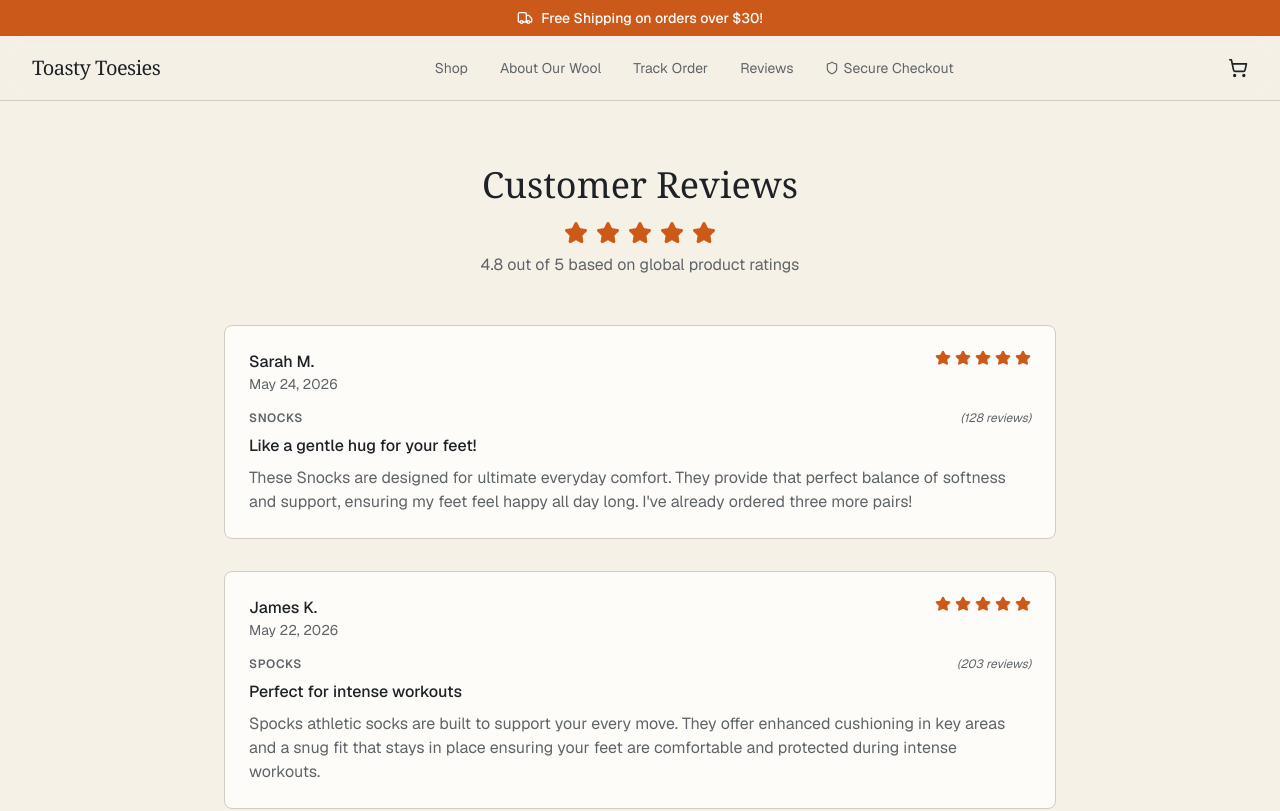
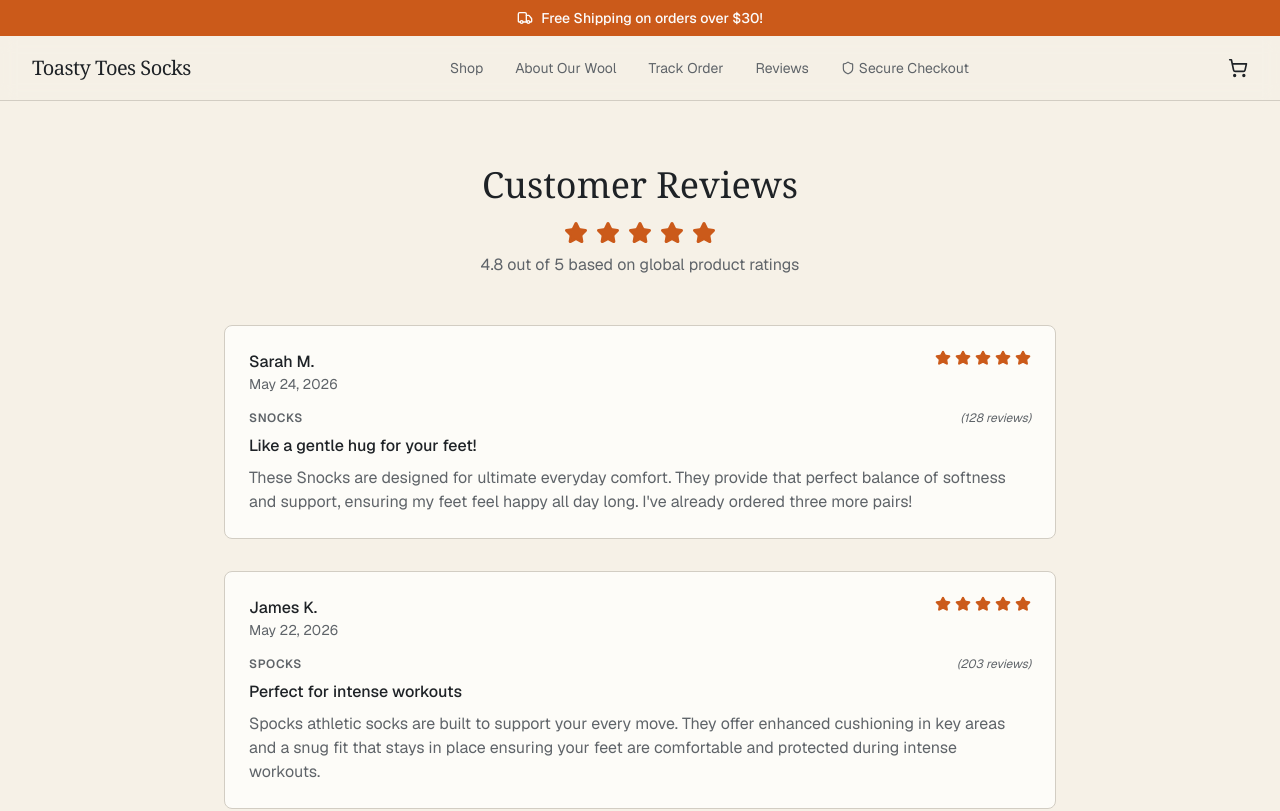
Before and after one commit to Yvo101/Toastytoessocks, a Next.js app: page /reviews in a window 1280 px wide. Shown: the top 811 px of the page. Built offline with nearby package versions, Linux system fonts and the light colour scheme.

Commit message:
feat: rebrand to Toasty Toes Socks and update product images

```diff
--- a/app/about/page.tsx
+++ b/app/about/page.tsx
@@ -10,7 +10,7 @@ export default function AboutPage() {
           <div className="space-y-6">
             <h1 className="text-4xl md:text-5xl font-serif">About Our Wool</h1>
             <p className="text-muted-foreground leading-relaxed">
-              At Toasty Toesies, we believe that comfort starts from the ground up. Our premium wool socks are crafted with care using only the finest materials sourced from sustainable farms.
+              At Toasty Toes Socks, we believe that comfort starts from the ground up. Our premium wool socks are crafted with care using only the finest materials sourced from sustainable farms.
             </p>
             <p className="text-muted-foreground leading-relaxed">
               Each pair is designed to provide maximum warmth, breathability, and durability. Whether you&apos;re lounging at home, hitting the trails, or running a marathon, we have the perfect sock for every occasion.
--- a/app/page.tsx
+++ b/app/page.tsx
@@ -17,7 +17,7 @@ export default function Home() {
                 Stay Cozy.
               </h1>
               <p className="text-muted-foreground text-lg max-w-md text-pretty leading-relaxed">
-                Say goodbye to cold feet! Our SnugSocks are made with super-soft wool to keep you warm all winter/rainy season. Perfect for lounging or snowy adventures.
+                Say goodbye to cold feet! Our Socks are made with super-soft wool to keep you warm all winter/rainy season. Perfect for lounging or snowy adventures.
               </p>
               <Button asChild size="lg" className="bg-primary hover:bg-primary/90 text-primary-foreground">
                 <Link href="/shop">
@@ -43,7 +43,7 @@ export default function Home() {
         <div className="text-center mb-16">
           <h2 className="text-3xl md:text-4xl font-serif mb-4">Our Mission</h2>
           <p className="text-muted-foreground max-w-2xl mx-auto text-lg leading-relaxed">
-            At Toasty Toesies, we believe everyone deserves warm, comfortable feet.
+            At Toasty Toes Socks, we believe everyone deserves warm, comfortable feet.
             We craft premium wool socks that combine timeless quality with modern comfort.
           </p>
         </div>
@@ -195,7 +195,7 @@ export default function Home() {
           </div>
           <div className="border-t border-border pt-8 flex flex-col md:flex-row items-center justify-between gap-4">
             <p className="text-sm text-muted-foreground">
-              2024 Toasty Toesies. All rights reserved.
+              2026 Toasty Toes Sock Co. All rights reserved.
             </p>
             <div className="flex gap-6">
               <a href="#" className="text-sm text-muted-foreground hover:text-foreground transition-colors">
--- a/components/header.tsx
+++ b/components/header.tsx
@@ -22,7 +22,7 @@ export function Header() {
         <div className="max-w-7xl mx-auto px-4 sm:px-6 lg:px-8">
           <div className="flex items-center justify-between h-16">
             <Link href="/" className="text-xl font-serif font-medium tracking-tight">
-              Toasty Toesies
+              Toasty Toes Socks
             </Link>
 
             <nav className="hidden md:flex items-center gap-8">
--- a/lib/products.ts
+++ b/lib/products.ts
@@ -15,7 +15,7 @@ export const products: Product[] = [
     id: 2,
     name: "Socsation",
     price: 8.99,
-    image: "https://images.unsplash.com/photo-1556306535-0f09a537f0a3?w=400&h=400&fit=crop",
+    image: "https://images.unsplash.com/photo-1560243563-062bfc001d68?w=400&h=400&fit=crop",
     category: "Crew Socks",
     description: "Socsation crew socks are all about making a stylish statement without sacrificing comfort. They hit that perfect mid-calf height, offering a secure and comfortable fit that pairs well with a wide range of outfits, from casual jeans to your favorite athleisure wear.",
     rating: 4,
@@ -25,7 +25,7 @@ export const products: Product[] = [
     id: 3,
     name: "Cozy Cloud",
     price: 16.99,
-    image: "https://images.unsplash.com/photo-1631541909061-71e349d1f203?w=400&h=400&fit=crop",
+    image: "https://images.unsplash.com/photo-1579170053380-58064b2dee67?w=400&h=400&fit=crop",
     category: "Crew Socks",
     description: "Made with the plushest materials, they offer a unique level of softness and warmth, making them ideal for those moments.",
     rating: 5,
@@ -35,7 +35,7 @@ export const products: Product[] = [
     id: 4,
     name: "Spocks",
     price: 12.99,
-    image: "https://images.unsplash.com/photo-1506629082955-511b1aa562c8?w=400&h=400&fit=crop",
+    image: "https://images.unsplash.com/photo-1582966772680-860e372bb558?w=400&h=400&fit=crop",
     category: "Crew Socks",
     description: "Spocks athletic socks are built to support your every move. They offer enhanced cushioning in key areas and a snug fit that stays in place ensuring your feet are comfortable and protected during intense workouts.",
     rating: 5,
```
